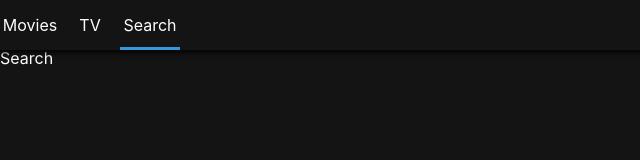
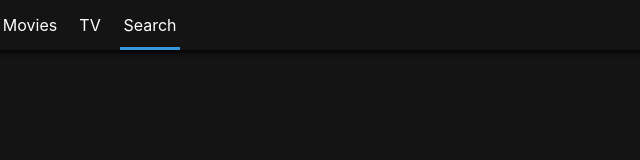
Before and after one commit to paulsplanet/movieplanet, a React (Create React App) app: page /search in a window 1280 px wide. Shown: the top 160 px of the page, without its empty margins (0-640 px from the left). Built offline with nearby package versions, Linux system fonts and the light colour scheme.

Commit message:
start screen presenter

```diff
--- a/src/Routes/Detail/DetailPresenter.js
+++ b/src/Routes/Detail/DetailPresenter.js
@@ -1,4 +1,13 @@
-const Detail = function() {
-    return "Detail"};
+import React from "react";
+import PropTypes from "prop-types";
+import styled from "styled-components";
 
-export default Detail;
+const DetailPresenter = ({ result, loading, error }) => null;
+
+DetailPresenter.propTypes = {
+    result: PropTypes.object,
+    loading: PropTypes.bool.isRequired,
+    error: PropTypes.string,
+};
+
+export default DetailPresenter;
--- a/src/Routes/Home/HomePresenter.js
+++ b/src/Routes/Home/HomePresenter.js
@@ -1,6 +1,15 @@
-const Home = function() {
-    // console.log("I'm checking console.");
-    return "Home"
-}
+import React from "react";
+import PropTypes from "prop-types";
+import styled from "styled-components";
 
-export default Home;
+const HomePresenter = ({ nowPlaying, popular, upcoming, loading, error }) => null;
+
+HomePresenter.propTypes = {
+    nowPlaying: PropTypes.array,
+    popular: PropTypes.array,
+    upcoming: PropTypes.array,
+    loading: PropTypes.bool.isRequired,
+    error: PropTypes.string,
+};
+
+export default HomePresenter;
--- a/src/Routes/Search/SearchPresenter.js
+++ b/src/Routes/Search/SearchPresenter.js
@@ -1,4 +1,16 @@
-const Search = function() {
-    return "Search"};
+import React from "react";
+import PropTypes from "prop-types";
+import styled from "styled-components";
 
-export default Search;
+const SearchPresenter = ({ movieResults, tvResults, loading, error, searchTerm, handleSubmit }) => null;
+
+SearchPresenter.propTypes = {
+    movieResults: PropTypes.array,
+    tvResults: PropTypes.array,
+    loading: PropTypes.bool.isRequired,
+    error: PropTypes.string,
+    searchTerm: PropTypes.string,
+    handleSubmit: PropTypes.func.isRequired,
+};
+
+export default SearchPresenter;
--- a/src/Routes/TV/TVContainer.js
+++ b/src/Routes/TV/TVContainer.js
@@ -35,7 +35,7 @@ export default class extends React.Component{
 
     render() {
         const { topRated, airingToday, popular, error, loading } = this.state;
-        console.log(this.state);
+        // console.log(this.state);
         return (
             <TVPresenter
                 topRated={topRated}
--- a/src/Routes/TV/TVPresenter.js
+++ b/src/Routes/TV/TVPresenter.js
@@ -1,5 +1,15 @@
-const TV = function() {
-    return "TV"
+import React from "react";
+import PropTypes from "prop-types";
+import styled from "styled-components";
+
+const TVPresenter = ({ topRated, popular, airingToday, loading, error }) => null;
+
+TVPresenter.propTypes = {
+    topRated: PropTypes.array,
+    popular: PropTypes.array,
+    airingToday: PropTypes.array,
+    loading: PropTypes.bool.isRequired,
+    error: PropTypes.string,
 };
 
-export default TV;
+export default TVPresenter;
```
